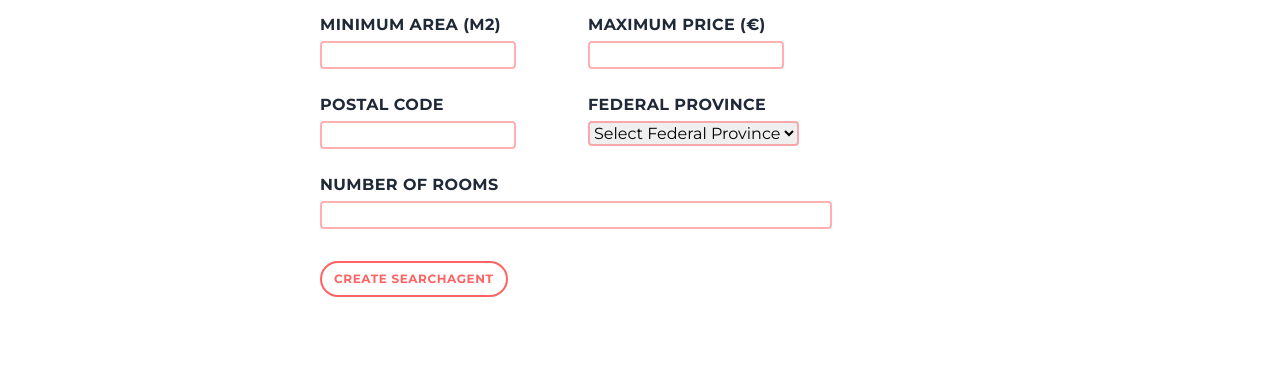
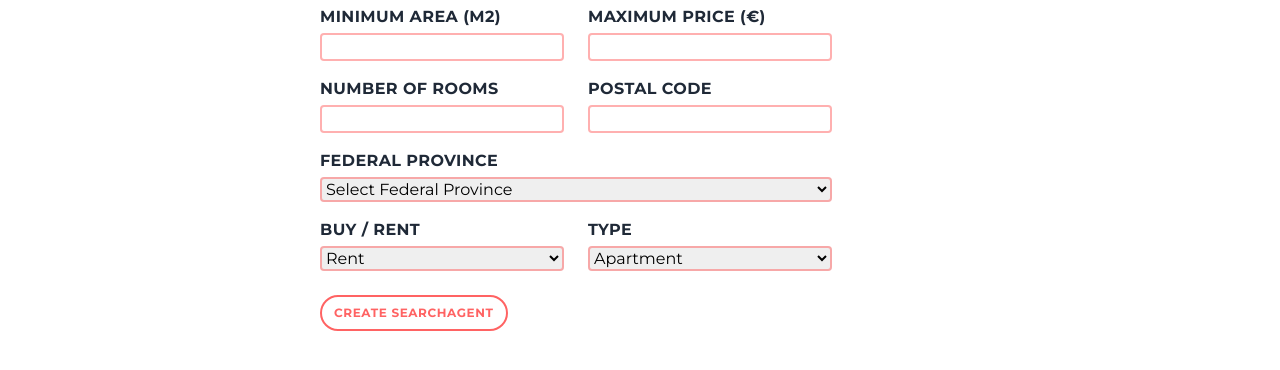
Before and after one commit to nicojoech/realEstateCrawler, a website: page src/index.html in a window 1280 px wide. Shown: the part 236-606 px from the top of the page. Drawn offline with Linux system fonts and the light colour scheme.

Commit message:
reworked search agent form

```diff
--- a/src/index.html
+++ b/src/index.html
@@ -9,9 +9,7 @@
   <body class="h-screen flex font-montserrat">
     <div id="page" class="grid md:grid-cols-5 w-screen">
       <main class="px-16 py-6 md:col-span-4 md:max-w-full">
-        <div class="flex justify-center md:justify-end" id="accountOptions">
-
-        </div>
+        <div class="flex justify-center md:justify-end" id="accountOptions"></div>
 
         <header>
           <h2 class="text-gray-800 text-6xl font-semibold">Create a Search Agent</h2>
@@ -20,30 +18,36 @@
 
         <div class="">
           <form id="searchForm" class="w-full max-w-lg mb-6 mt-4">
-            <div class="flex flex-wrap -mx-3 mb-4">
+            <div class="flex flex-wrap -mx-3 mb-2">
               <div class="w-full px-3">
                 <label for="agentName" class="block text-gray-800 mb-1 uppercase tracking-wide font-bold">Name for search agent</label>
                 <input type="text" id="agentName" class="border-2 border-primary border-opacity-50 rounded form-input mt-1 block w-full mb-2" />
               </div>
             </div>
-            <div class="flex flex-wrap -mx-3 mb-4">
+            <div class="flex flex-wrap -mx-3 mb-2">
               <div class="w-full md:w-1/2 px-3 md:mb-0">
                 <label for="minArea" class="block text-gray-800 mb-1 uppercase tracking-wide font-bold">Minimum Area (m2)</label>
-                <input type="text" id="minArea" class="border-2 border-primary border-opacity-50 rounded form-input mt-1 block mb-2" />
+                <input type="text" id="minArea" class="border-2 border-primary border-opacity-50 rounded form-input mt-1 block mb-2 w-full" />
               </div>
               <div class="w-full md:w-1/2 px-3">
                 <label for="maxPrice" class="block text-gray-800 mb-1 uppercase tracking-wide font-bold">Maximum Price (€)</label>
-                <input type="text" id="maxPrice" class="border-2 border-primary border-opacity-50 rounded form-input mt-1 block mb-2" />
+                <input type="text" id="maxPrice" class="border-2 border-primary border-opacity-50 rounded form-input mt-1 block mb-2 w-full" />
               </div>
             </div>
-            <div class="flex flex-wrap -mx-3 mb-4">
+            <div class="flex flex-wrap -mx-3 mb-2">
               <div class="w-full md:w-1/2 px-3 md:mb-0">
-                <label for="postalCode" class="block text-gray-800 mb-1 uppercase tracking-wide font-bold">Postal Code</label>
-                <input type="text" id="postalCode" class="border-2 border-primary border-opacity-50 rounded form-input mt-1 block mb-2" />
+                <label for="numRooms" class="block text-gray-800 mb-1 uppercase tracking-wide font-bold">Number of Rooms</label>
+                <input type="number" id="numRooms" class="border-2 border-primary border-opacity-50 rounded form-input mt-1 block w-full mb-2" />
               </div>
               <div class="w-full md:w-1/2 px-3">
+                <label for="postalCode" class="block text-gray-800 mb-1 uppercase tracking-wide font-bold">Postal Code</label>
+                <input type="text" id="postalCode" class="border-2 border-primary border-opacity-50 rounded form-input mt-1 block mb-2 w-full" />
+              </div>
+            </div>
+            <div class="flex flex-wrap -mx-3 mb-2">
+              <div class="w-full px-3">
                 <label for="state" class="block text-gray-800 mb-1 uppercase tracking-wide font-bold">Federal Province</label>
-                <select id="state" class="border-2 border-primary border-opacity-50 rounded form-select mt-1 block mb-2">
+                <select id="state" class="border-2 border-primary border-opacity-50 rounded form-select mt-1 block mb-2 w-full">
                   <option value="" disabled selected>Select Federal Province</option>
                   <option value="Burgenland">Burgenland</option>
                   <option value="Kärnten">Carinthia</option>
@@ -57,10 +61,18 @@
                 </select>
               </div>
             </div>
-            <div class="flex flex-wrap -mx-3 mb-4">
-              <div class="w-full px-3 mb-2">
-                <label for="numRooms" class="block text-gray-800 mb-1 uppercase tracking-wide font-bold">Number of Rooms</label>
-                <input type="number" id="numRooms" class="border-2 border-primary border-opacity-50 rounded form-input mt-1 block w-full mb-2" />
+            <div class="flex flex-wrap -mx-3 mb-2">
+              <div class="w-full md:w-1/2 px-3 mb-2">
+                <label for="buyRent" class="block text-gray-800 mb-1 uppercase tracking-wide font-bold">Buy / Rent</label>
+                <select id="buyRent" class="border-2 border-primary border-opacity-50 rounded form-select mt-1 block mb-2 w-full">
+                  <option value="rent">Rent</option>
+                </select>
+              </div>
+              <div class="w-full md:w-1/2 px-3 mb-2">
+                <label for="propertyType" class="block text-gray-800 mb-1 uppercase tracking-wide font-bold">Type</label>
+                <select id="propertyType" class="border-2 border-primary border-opacity-50 rounded form-select mt-1 block mb-2 w-full">
+                  <option value="apartment">Apartment</option>
+                </select>
               </div>
             </div>
             <!-- Add other search parameters -->
```
